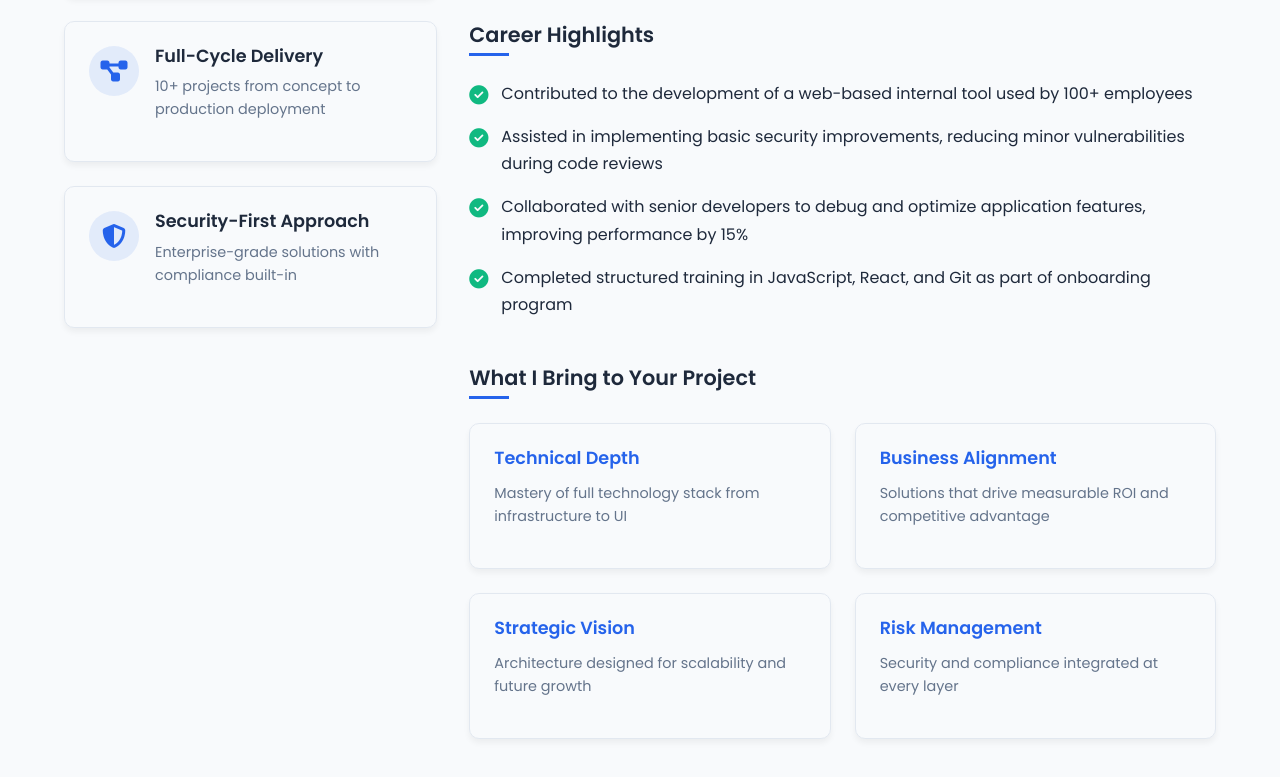
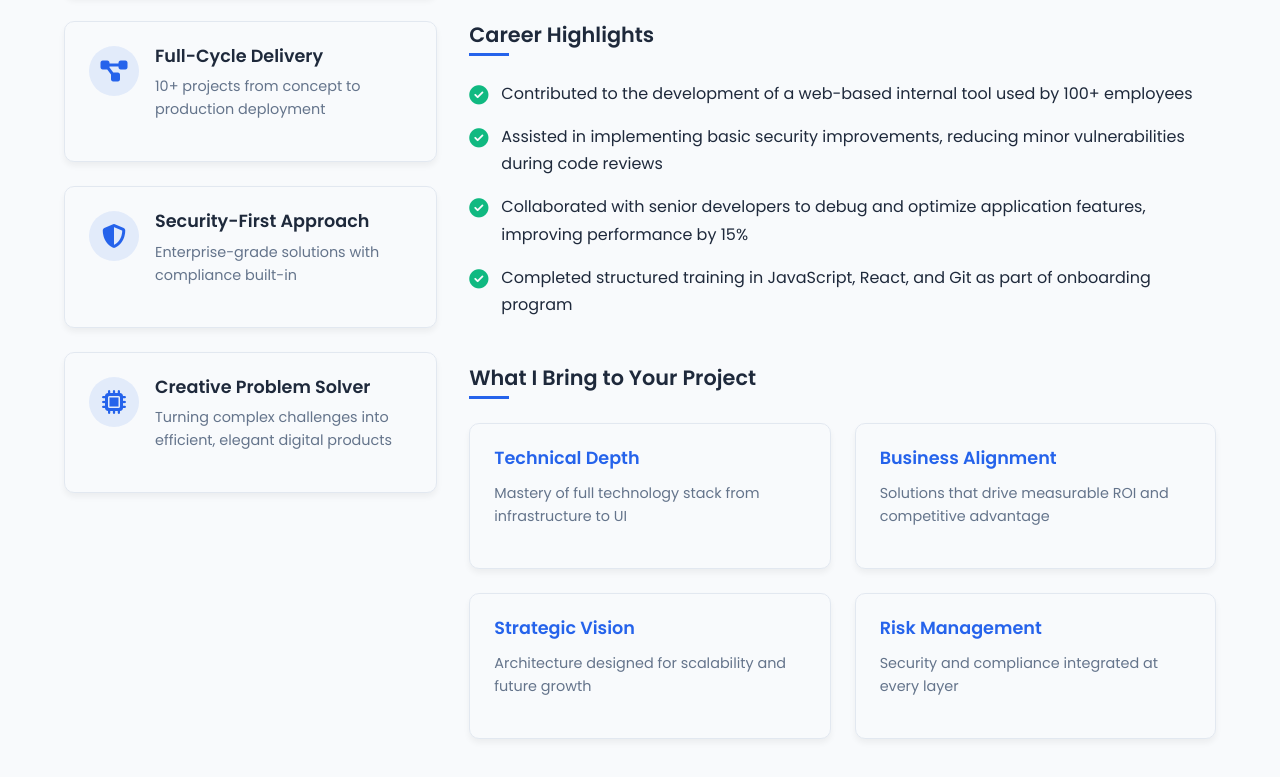
Before and after one commit to Gameslayerke/alvinsportfolio, a plain HTML site: page about.html in a window 1280 px wide. Shown: the part 1269-2046 px from the top of the page. Drawn offline with Linux system fonts and the light colour scheme.

Commit message:
cta picture

```diff
--- a/about.html
+++ b/about.html
@@ -114,6 +114,15 @@
                                 <p>Enterprise-grade solutions with compliance built-in</p>
                             </div>
                         </div>
+                        <div class="highlight-card">
+                            <div class="highlight-icon">
+                                <i class="fas fa-microchip"></i>
+                            </div>
+                            <div class="highlight-content">
+                                <h3>Creative Problem Solver</h3>
+                                <p>Turning complex challenges into efficient, elegant digital products</p>
+                            </div>
+                        </div>
                     </div>
                     <div class="profile-details">
                         <div class="experience-metrics">
--- a/styles/portfolio.css
+++ b/styles/portfolio.css
@@ -293,11 +293,11 @@
 
 /* Call to Action */
 .portfolio-cta {
-    background: linear-gradient(135deg, #667eea 0%, #764ba2 100%);
+    background: url(../images/back.jpg) center center/cover no-repeat;
     padding: 5rem 1.25rem;
     text-align: center;
     border-radius: 0.9375rem;
-    color: #ffffff;
+    color: inherit;
     margin-bottom: 3.125rem;
     box-shadow:
         0 0 20px rgba(102, 126, 234, 0.4),
```
Also changed, not shown: images/back.jpg (added), images/cyber.jpg (added), styles/styles1.css (line endings or trailing spaces).
